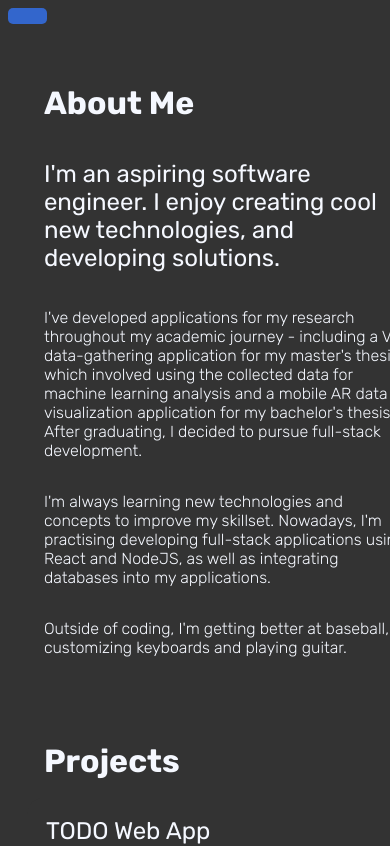
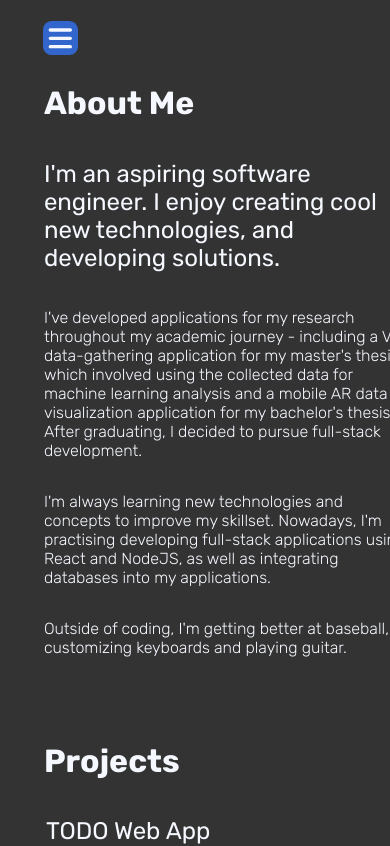
Before and after one commit to kermattc/portfolio-site, a React (Create React App) app in the folder portfolio/: page / in a window 390 px wide. Shown: the top 846 px of the page. Built offline with nearby package versions, Linux system fonts and the light colour scheme.

Commit message:
Finished first implementation of mobile compatibility

```diff
--- a/portfolio/public/index.html
+++ b/portfolio/public/index.html
@@ -7,7 +7,7 @@
     <meta name="theme-color" content="#000000" />
     <meta
       name="Matt Chan"
-      content="I'm an aspiring software engineer. Come take a look!"
+      content="This is my personal website. Come take a look!"
     />
     <link rel="apple-touch-icon" href="%PUBLIC_URL%/logo192.png" />
     <!--
--- a/portfolio/src/App.css
+++ b/portfolio/src/App.css
@@ -18,6 +18,7 @@
     position: absolute;
     bottom: 0;
     margin-bottom: 5%;
+    /* width: 0%; */
     background-color: #222326;
     display: flex;
     align-items: center;
@@ -27,7 +28,7 @@
 .awsIcon {
     background-color: #222326;
     font-size: 200%;
-    padding: 10%;
+    padding: 5%;
 }
 
 .about, .projects, .theses, .experience {
@@ -56,8 +57,6 @@
     color: #3366CC;
     transition: color 0.3s;
 }
-
-
 
 .main, .navbar, .navbar > h1, .navbar > h2, .navbar > ul {
     background-color: #222326;
@@ -175,22 +174,22 @@ ul {
     visibility: hidden;
 }
 
-@media all and (max-width: 768px) {
+@media only screen and (max-width: 805px) and (orientation: portrait) {
 
     .toggle-button {
         visibility: visible;
 
         position: fixed;
-        z-index: 10;
-        top: 1%;
-        left: 2%;
-        padding: 2% 5%;
+        z-index: 2;
+        top: 2%;
+        left: 10%;
+        padding: 1% 1%;
         cursor: pointer;
-        background-color: #3366CC;
+        background-color: transparent;
+        /* background-color: #3366CC; */
         border: none;
         border-radius: 5px;
     }
-
 
     .main {
         position: fixed;
@@ -200,6 +199,9 @@ ul {
         transition: left 0.3s ease;
         z-index: 1;
         background-color: #222326;
+        align-items: flex-start;
+        padding-top: 15%;
+        justify-content: center;
     }
 
     .slide-in {
@@ -227,9 +229,47 @@ ul {
         padding: 1em;
     }
 
+    .main-text {
+        margin-top: 50%;
+    }
+
     .gitIcon, .linkedinIcon, .personIcon {
         font-size: 2em;
         margin-top: 0.5em;
     }
 
+    .awsContainer {
+        position: absolute;
+        bottom: 0;
+        margin-bottom: 50%;
+        background-color: #222326;
+    }
+
+    .awsIcon {
+        background-color: #222326;
+        font-size: 200%;
+        /* padding: 10%; */
+    }
+
+    .barsIcon {
+        font-size: 200%;
+        background-color: #3366CC;
+        padding: 15%;
+        border-radius: 25%;
+        /* background-color: transparent; */
+    }
+    .navbar {
+        /* margin-left: 5%; */
+        width: 100%;
+    }
+
+    .navbar ul {
+        padding-left: 0;
+    }
+
+    .navbar li {
+        font-weight: lighter;
+        padding: 10% 0;
+        margin-bottom: 2%;
+    }
 }
--- a/portfolio/src/App.tsx
+++ b/portfolio/src/App.tsx
@@ -1,7 +1,8 @@
 import { useRef, useEffect, useState } from 'react';
 import './App.css';
 import useInViewPort from './hooks/useOnScreen';
-import { FaAws } from "react-icons/fa6";
+import { FaA, FaAws } from "react-icons/fa6";
+import { FaBars } from "react-icons/fa6";
 
 import Home from './components/home';
 import About from './components/about';
@@ -83,7 +84,7 @@ export default function App() {
   const { windowWidth } = UseWindowDimensions();
 
   useEffect(()=> {
-    if (windowWidth > 768){
+    if (windowWidth > 805){
       setIsScreenSmol(false);
       setIsNavbarVisible(true)
     } else {
@@ -95,6 +96,7 @@ export default function App() {
   return (
     <>
      <div className="App">
+
         {
           isScreenSmol ?
 
@@ -102,17 +104,19 @@ export default function App() {
               className="toggle-button"
               onClick={toggleNavbar}
             >
-            </button> :
+              <FaBars  className='barsIcon'/>
+              </button> :
           null
         }
-          {isNavbarVisible && (
+          {
+
             <div className={`main ${isNavbarVisible ? 'slide-in' : 'slide-out'}`}>
-            <Navbar scrollToSection={scrollToSection} testyMcTestTest='testymctesttest' activeSection={activeSection} />
-            <div className='awsContainer'>
-              Powered by AWS
-            </div>
+              <Navbar scrollToSection={scrollToSection} testyMcTestTest='testymctesttest' activeSection={activeSection} />
+              <div className='awsContainer'>
+                Powered by <FaAws className='awsIcon'/>
+              </div>
           </div>
-)}
+}
 
         <div className='content'>
          <div ref={about} className='about'>
```
